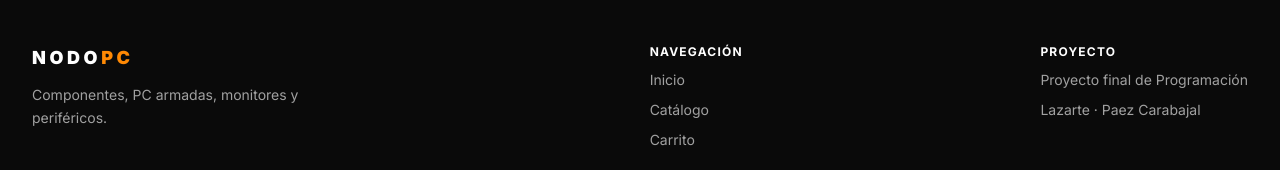
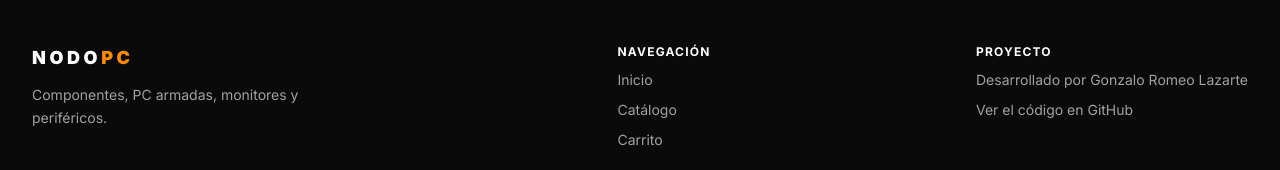
Before and after one commit to Tutu-04/nodopc, a React (Vite) app in the folder frontend/: page / in a window 1280 px wide. Shown: the part 881-1051 px from the top of the page. Built offline with nearby package versions, Linux system fonts and the light colour scheme; no server answers.

Commit message:
Actualizar los créditos del proyecto
El pie de página y el README muestran a Gonzalo Romeo Lazarte como autor, con un enlace al repositorio.

```diff
--- a/frontend/src/components/Footer.jsx
+++ b/frontend/src/components/Footer.jsx
@@ -27,8 +27,10 @@ export default function Footer() {
 
           <div className="flex flex-col gap-2.5 text-sm">
             <span className="text-xs font-bold uppercase tracking-widest text-white">Proyecto</span>
-            <span>Proyecto final de Programación</span>
-            <span>Lazarte · Paez Carabajal</span>
+            <span>Desarrollado por Gonzalo Romeo Lazarte</span>
+            <a href="https://github.com/Tutu-04/nodopc" target="_blank" rel="noreferrer" className="hover:text-white">
+              Ver el código en GitHub
+            </a>
           </div>
         </div>
 
```
Also changed, not shown: 1 other file (tests, documents, lock files or other folders).
